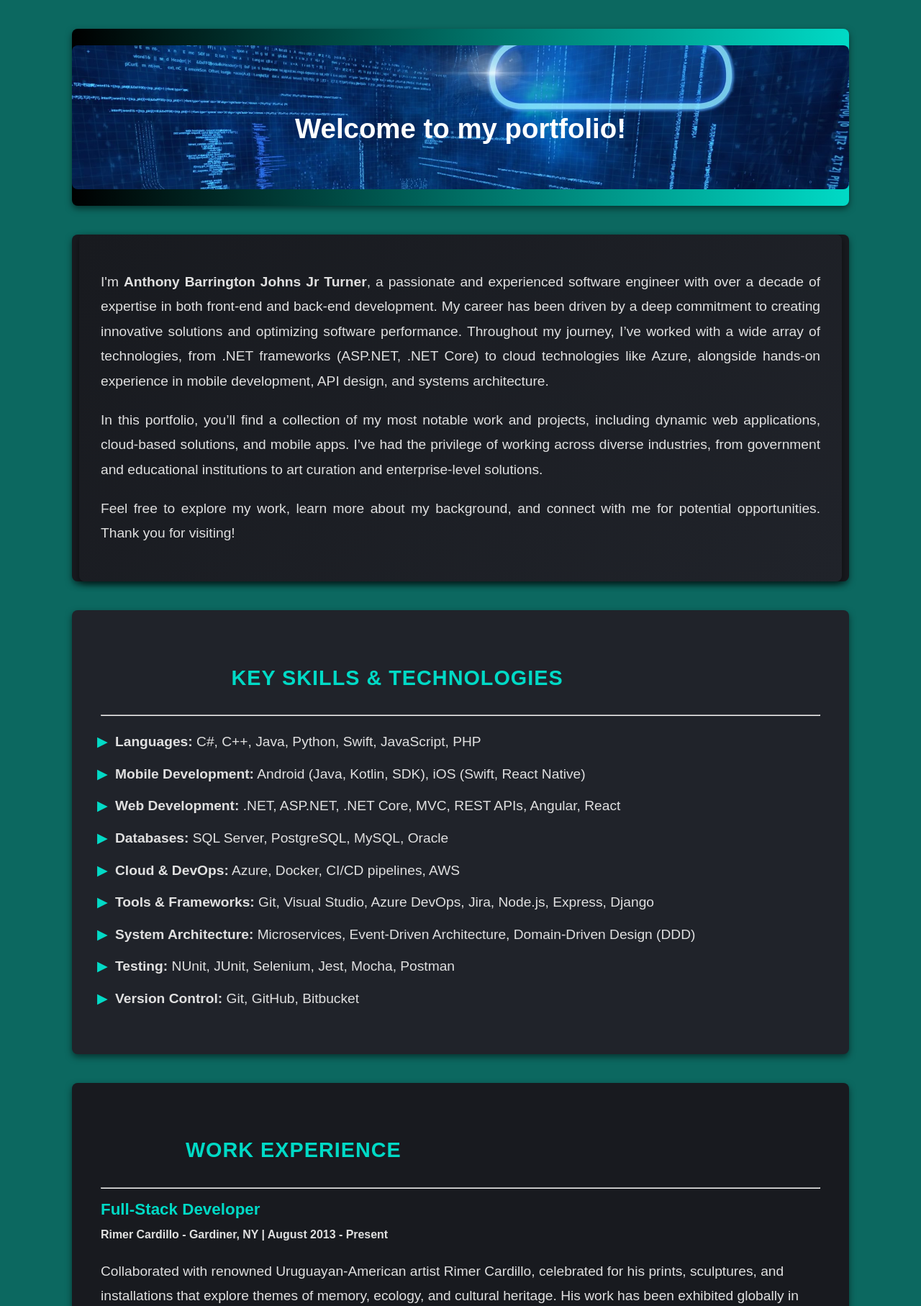
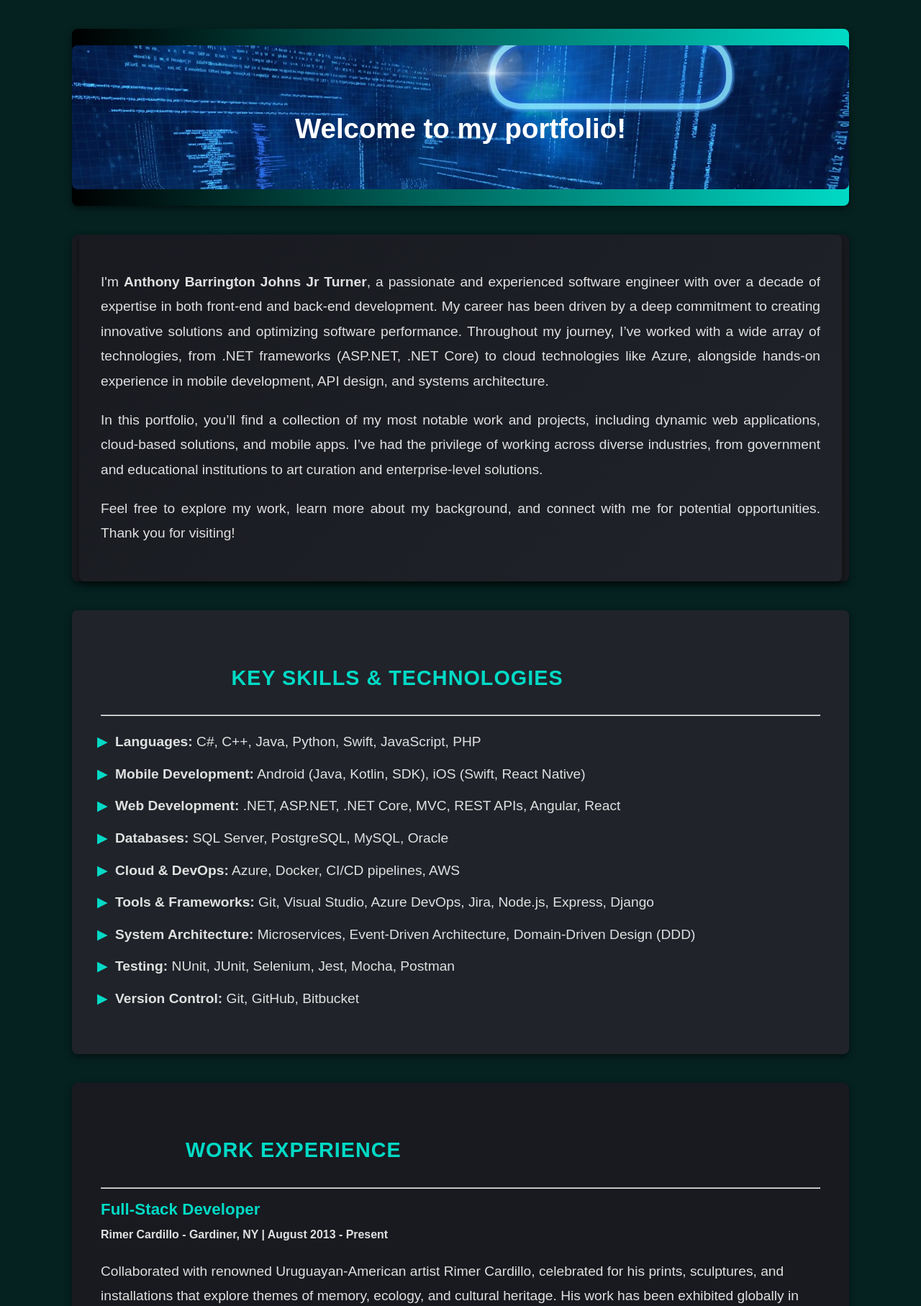
Before and after one commit to anthonybturner/anthonybturner, a Django app: page / in a window 1280 px wide. Shown: the part 129-1944 px from the top of the page at 72% size. Run offline with Django 5.2, Linux system fonts and the light colour scheme.

```diff
--- a/website/static/css/main.css
+++ b/website/static/css/main.css
@@ -6,7 +6,7 @@ html, body{
 body {
     font-family: sans-serif;
     font-size: 1.2rem;
-    background-color: #0c6860;
+    background-color: #052220;
     color: #E0E0E0;
     margin: 0;
     padding: 0;
```
